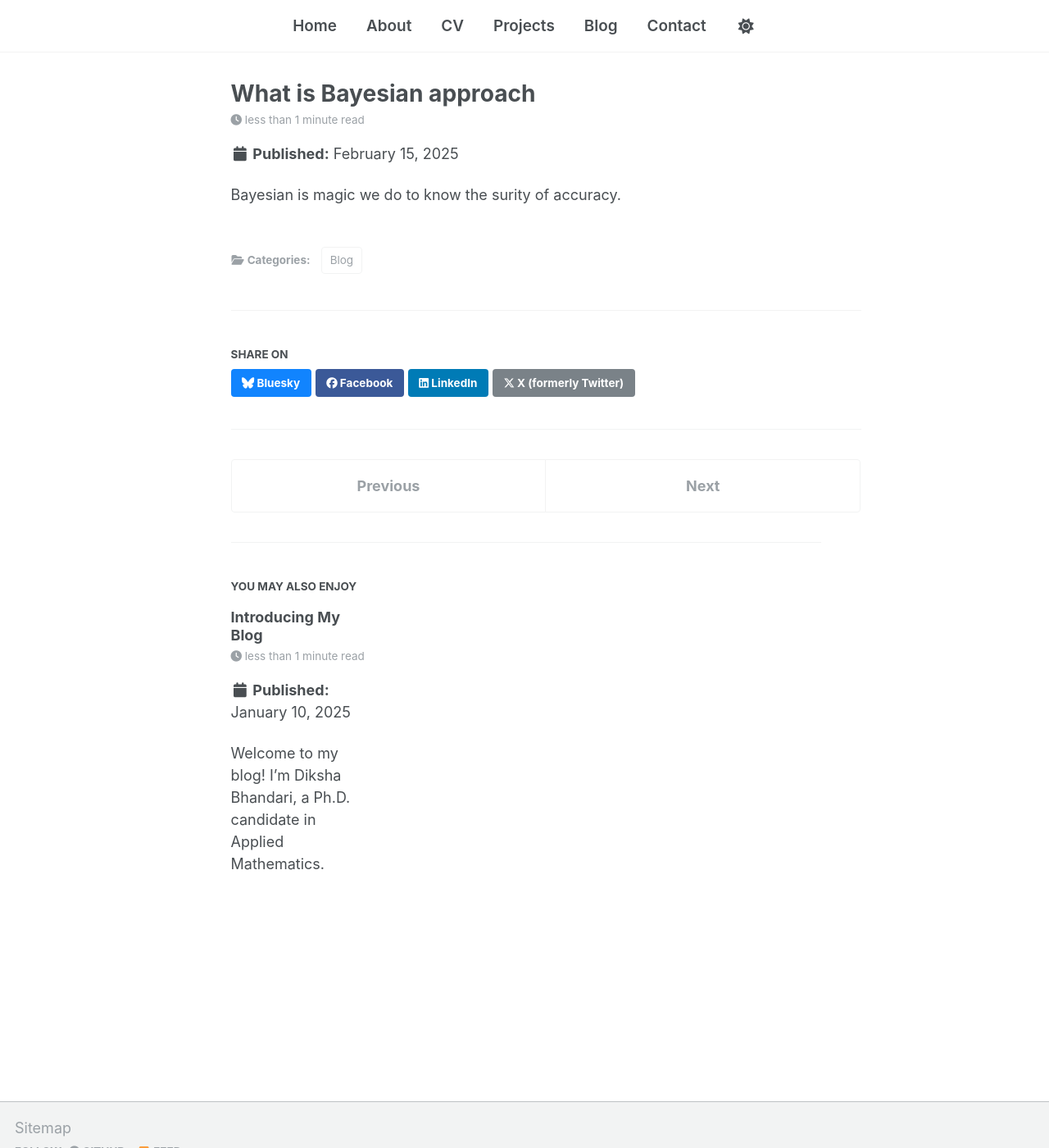
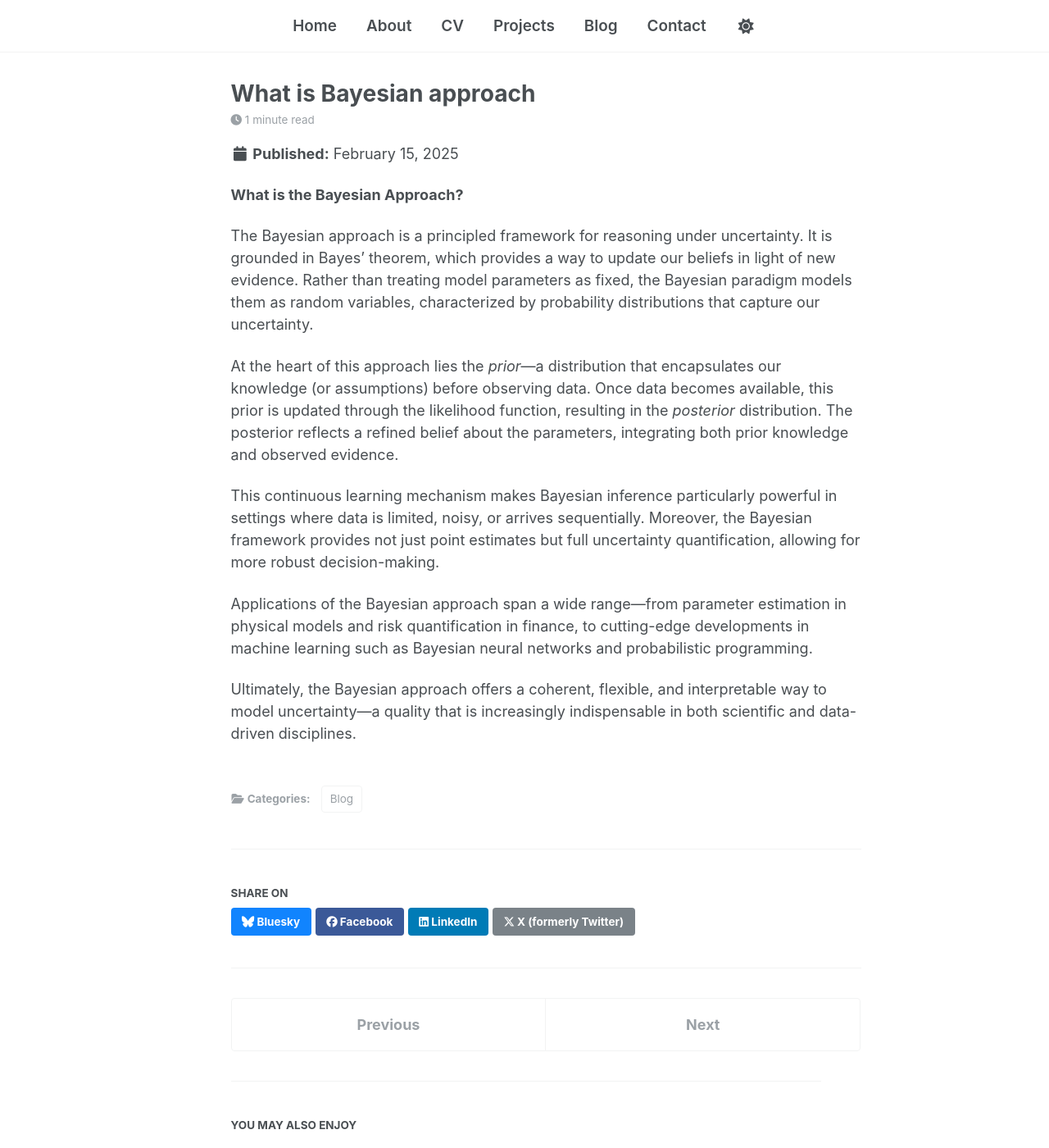
Before and after one commit to dikshab14/dikshab14.github.io, a Jekyll site: the page built from _posts/2025-02-15-february-blog.md, in a window 1280 px wide and 1400 px high. Shown: the whole window at 82% size. Built offline with Jekyll 4.4.1, drawn with Linux system fonts in a browser that asks for light colours; a script that is not in the unit is left out.

Commit message:
2nd blog

```diff
--- a/_posts/2025-02-15-february-blog.md
+++ b/_posts/2025-02-15-february-blog.md
@@ -6,4 +6,14 @@ author_profile: false
 ---
 
 
-Bayesian is magic we do to know the surity of accuracy.
+**What is the Bayesian Approach?**
+
+The Bayesian approach is a principled framework for reasoning under uncertainty. It is grounded in Bayes’ theorem, which provides a way to update our beliefs in light of new evidence. Rather than treating model parameters as fixed, the Bayesian paradigm models them as random variables, characterized by probability distributions that capture our uncertainty.
+
+At the heart of this approach lies the *prior*—a distribution that encapsulates our knowledge (or assumptions) before observing data. Once data becomes available, this prior is updated through the likelihood function, resulting in the *posterior* distribution. The posterior reflects a refined belief about the parameters, integrating both prior knowledge and observed evidence.
+
+This continuous learning mechanism makes Bayesian inference particularly powerful in settings where data is limited, noisy, or arrives sequentially. Moreover, the Bayesian framework provides not just point estimates but full uncertainty quantification, allowing for more robust decision-making.
+
+Applications of the Bayesian approach span a wide range—from parameter estimation in physical models and risk quantification in finance, to cutting-edge developments in machine learning such as Bayesian neural networks and probabilistic programming.
+
+Ultimately, the Bayesian approach offers a coherent, flexible, and interpretable way to model uncertainty—a quality that is increasingly indispensable in both scientific and data-driven disciplines.
```
Also changed, not shown: _posts/2025-01-10-january-blog.md (+1 -1 lines).
